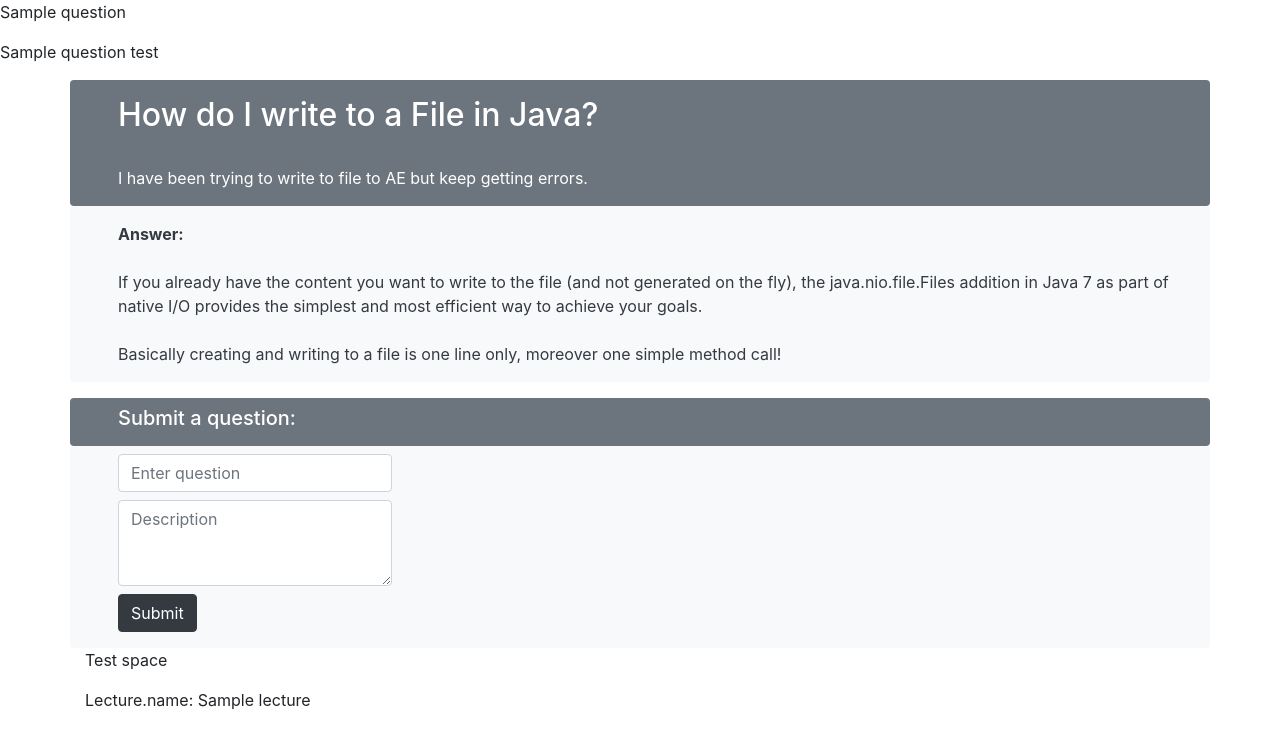
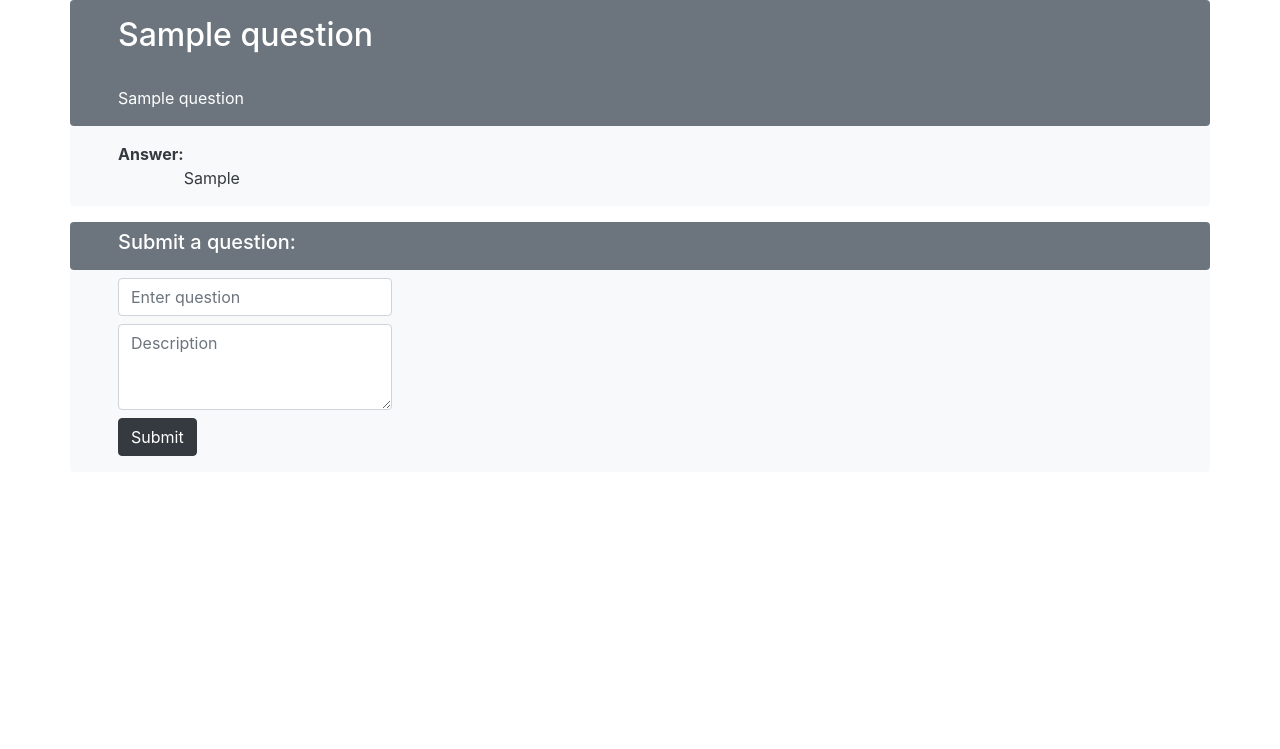
Before and after one commit to jdesbois/questionable, a Django app: a page that uses templates/main/lecture.html in a window 1280 px wide. Shown: the top 749 px of the page. Run offline with Django 3.2, Linux system fonts and the light colour scheme; tables that the repository leaves empty hold one stand-in row (values such as "Sample post"); some libraries are stand-ins or nearby versions.

Commit message:
Lecture page working statically, needs refactoring

```diff
--- a/main/views.py
+++ b/main/views.py
@@ -66,6 +66,7 @@
             reply_dict[question.title] = Reply.objects.filter(question=question)
 
         print(reply_dict)
+        # print(reply_dict['What is MVC?'])
         context_dict['lecture'] = lecture
         context_dict['questions'] = question_list
         context_dict['reply_dict'] = reply_dict
--- a/populate_main.py
+++ b/populate_main.py
@@ -165,7 +165,6 @@
                 # add_reply(question, "Test reply text")
 
 
-
 def add_reply(question, reply):
     r = Reply.objects.get_or_create(question=question, reply=reply)[0]
     r.save()
--- a/templates/main/lecture.html
+++ b/templates/main/lecture.html
@@ -5,30 +5,43 @@
 </head>
 <body>
 
-{% for question in questions %}
-    <p>{{ question.title }}</p>
+<!--{% for question in questions %}-->
 
-    {% for reply in reply_dict %}
-        <p>{{ reply}} test</p>
-    {% endfor %}
-{% endfor %}
+<!--    {% for q, replies in reply_dict.items %}-->
+<!--        {% if q == question.title %}-->
+<!--        <strong>{{ question.title }}</strong>-->
+<!--        {% for reply in replies %}-->
+<!--        <p>{{ reply.reply }}</p>-->
+<!--        {% endfor %}-->
+<!--        {% endif %}-->
+<!--    {% endfor %}-->
+<!--{% endfor %}-->
 
 <div class="container">
+    {% for question in questions %}
+
+        {% for q, replies in reply_dict.items %}
+
+            {% if q == question.title %}
+
               <div class="row bg-secondary text-white rounded">
                  <div class="pl-5 pt-3">
-     	<h2>How do I write to a File in Java?</h2><br/>
-		<p>I have been trying to write to file to AE but keep getting errors.</p></div>
-
+                    <h2>{{ question.title }}</h2><br/>
+                    <p>{{ question.question }}</p>
                  </div>
+              </div>
+              {% for reply in replies %}
               <div class="row bg-light text-dark rounded pl-5 pt-3 pb-3">
                 <strong>Answer:</strong><br/>
-  	If you already have the content you want to write to the file (and not generated on the fly), the java.nio.file.Files addition in Java 7 as part of native I/O provides the simplest and most efficient way to achieve your goals.<br/><br/>
-
-	Basically creating and writing to a file is one line only, moreover one simple method call!<br/>
+               {{ reply.reply }}<br/>
               </div>
               <div class="row bg-white text-white rounded pl-5 pt-2 pb-2">
 
               </div>
+              {% endfor %}
+            {% endif %}
+        {% endfor %}
+    {% endfor %}
               <div class="row bg-secondary text-white rounded pl-5 pt-2 pb-2">
                     <h5>Submit a question:</h5>
               </div>
@@ -40,9 +53,9 @@
                 </div>
               </div>
                 <div>
-        <p>Test space</p>
-        <p>Lecture.name: {{ lecture.name }}</p>
+
                 </div>
+
 </div>
 
 
```
Also changed, not shown: main/migrations/0017_auto_20200317_1831.py (added), main/migrations/0018_merge_20200317_2002.py (added), main/migrations/0019_merge_20200317_2015.py (added), main/migrations/0020_merge_20200317_2031.py (added). Lines whose indentation alone changed are shown as unchanged.
